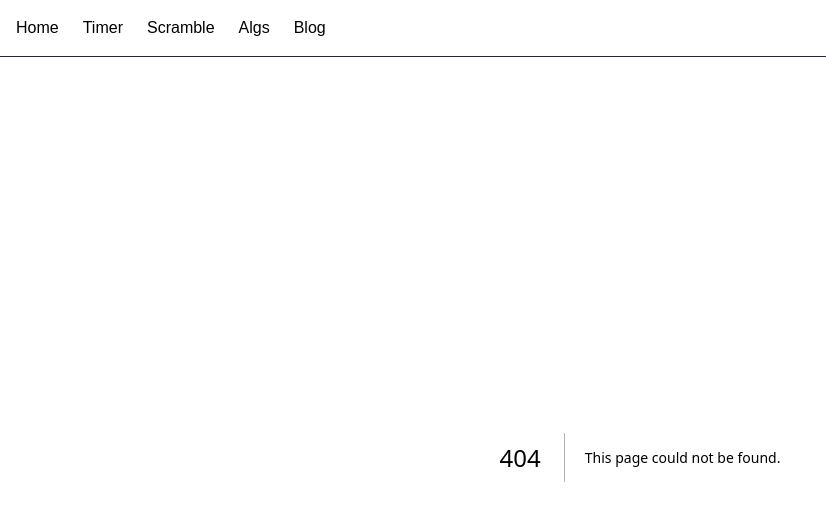
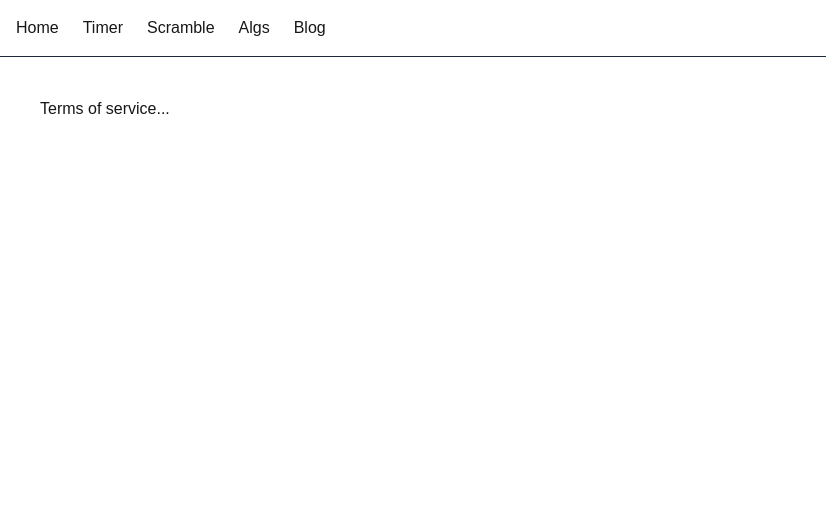
Before and after one commit to starisks/nextjs-boilerplate, a Next.js app: page /terms in a window 1280 px wide. Before the commit this address had no page. Shown: the top 520 px of the page, without its empty margins (0-826 px from the left). Built offline with nearby package versions, Linux system fonts and the light colour scheme.

Commit message:
Create page.tsx

```diff
--- /dev/null
+++ b/app/terms/page.tsx
@@ -0,0 +1,3 @@
+export default function Terms(){
+  return <main className="p-10">Terms of service...</main>;
+}
```
